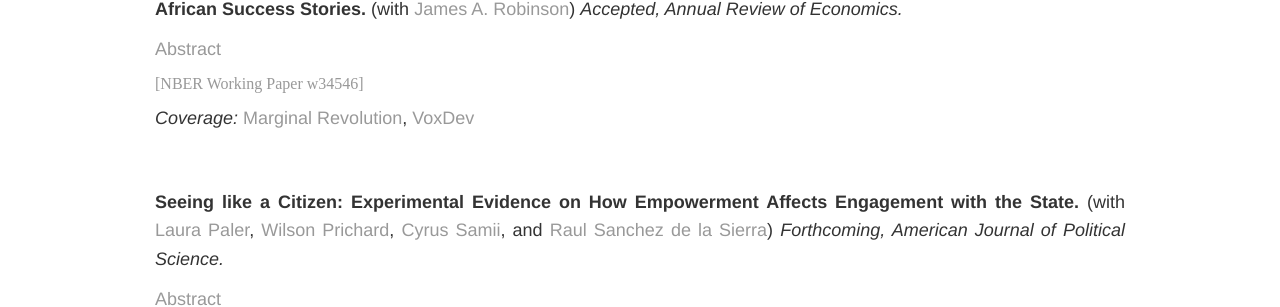
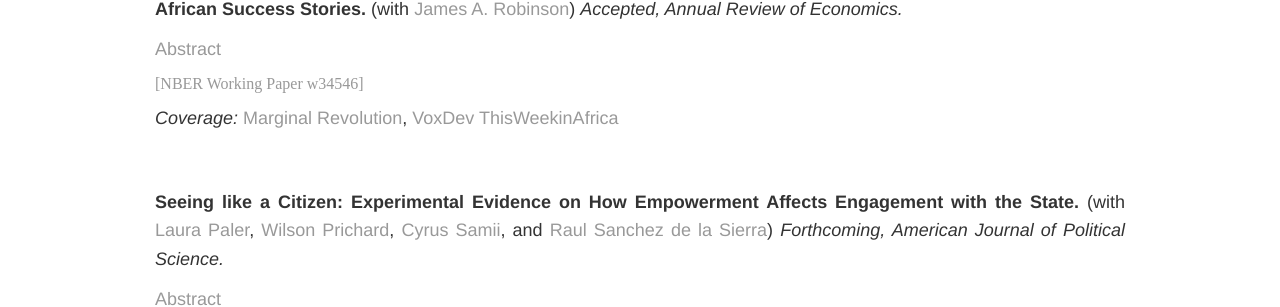
Before and after one commit to soeren-henn/soeren-henn.github.io, a Jekyll site: the page built from research/index.html, in a window 1280 px wide and 900 px high, scrolled down 468 px. Shown: the part 152-459 px from the top of the window. Built offline with Jekyll 4.4.1, drawn with Linux system fonts in a browser that asks for light colours.

Commit message:
Add Coverage to African Success

```diff
--- a/research/index.html
+++ b/research/index.html
@@ -27,7 +27,7 @@
 		<p><a href="#" class="show-abstract">Abstract</a></p>
     		<p class="hidden-paragraph">We systematically document for the first time that African societies were not politically organized on the basis of ethnicity in the pre-colonial period. The 763 ethnic groups documented in Murdock's Ethnographic Atlas have stood as the basic unit of analysis in social science research of Africa. Yet in 1880 there were probably 45,000 independent polities which were rarely organized on ethnic lines. Moreover, at most 2\% of these could be classified as states. We argue that the main reason for this extreme political decentralization was that African societies were deliberately organized to stop centralization emerging. In this they were successful. We point out some key aspects of African societies that helped them to manage this equilibrium. We also emphasize how the organization of the economy was subservient to these political goals.</p>
 		<a href="https://www.nber.org/papers/w34546" target="_blank">[NBER Working Paper w34546]</a>
-		<p> <i>Coverage:</i>  <a href="https://marginalrevolution.com/marginalrevolution/2025/12/political-organization-in-pre-colonial-africa.html" target="_blank">Marginal Revolution</a>, <a href="https://voxdev.org/topic/institutions-political-economy/africa-success-story-political-organisation-pre-colonial" target="_blank">VoxDev</a> </p>
+		<p> <i>Coverage:</i>  <a href="https://marginalrevolution.com/marginalrevolution/2025/12/political-organization-in-pre-colonial-africa.html" target="_blank">Marginal Revolution</a>, <a href="https://voxdev.org/topic/institutions-political-economy/africa-success-story-political-organisation-pre-colonial" target="_blank">VoxDev</a> <a href="https://thisweekinafrica.substack.com/p/this-week-in-africa-c5e" target="_blank">ThisWeekinAfrica</a> </p>
 	</div>
 
 	<div class="paper">
```
